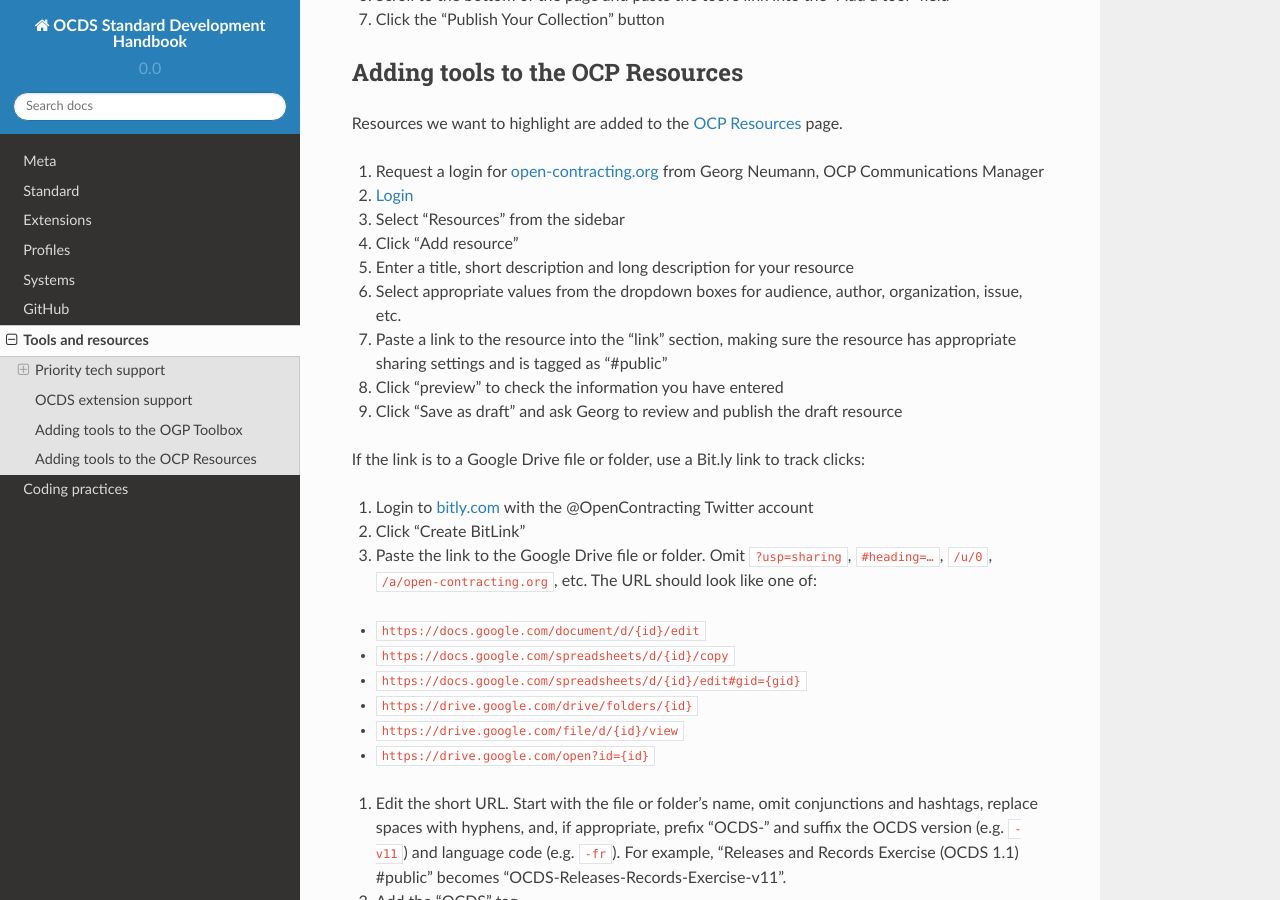
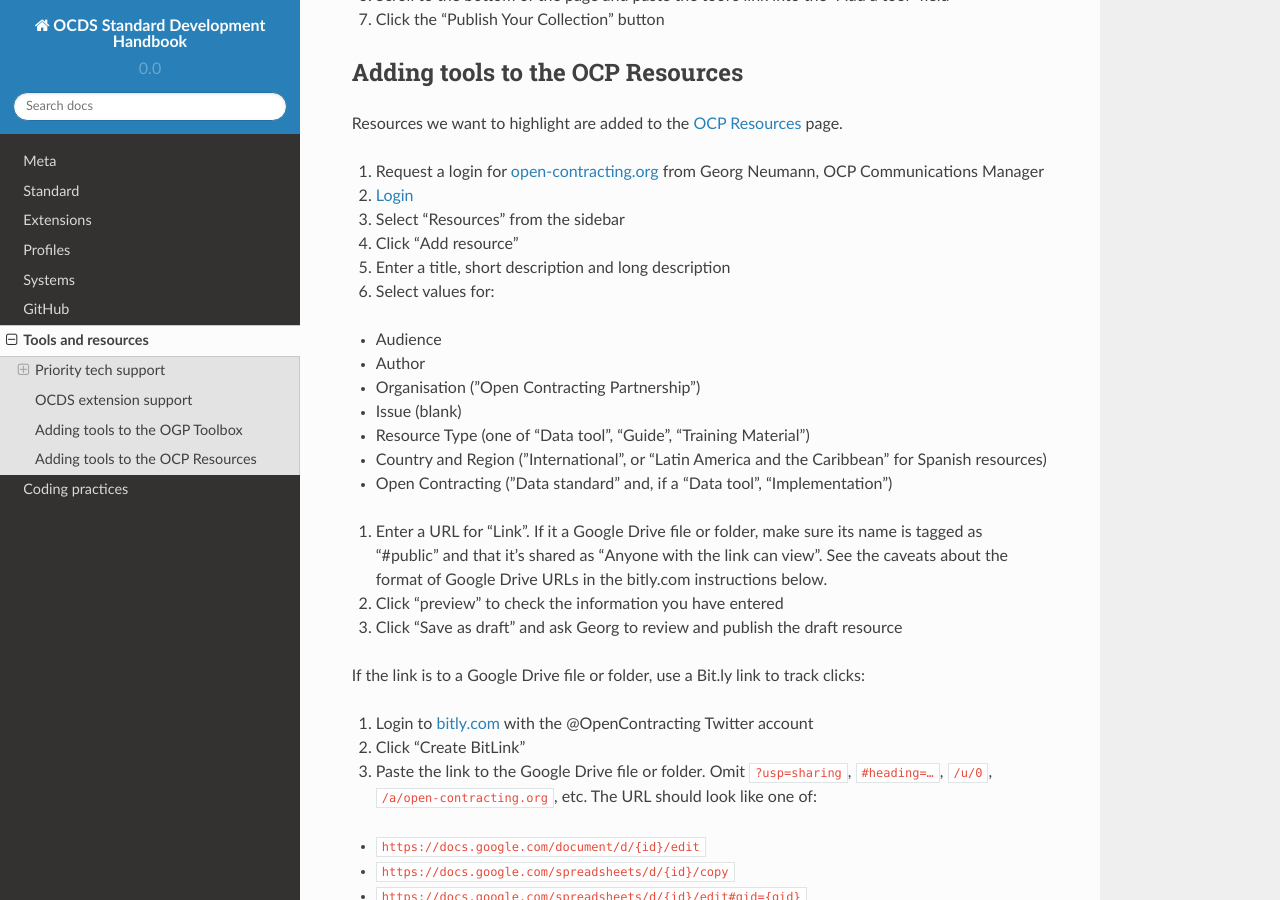
Before and after one commit to open-contracting/standard-development-handbook, a Sphinx documentation site: the page built from docs/tools/index.md, in a window 1280 px wide and 900 px high, scrolled down 2151 px. Built offline with Sphinx 7.4.7 and the Read the Docs theme 2.0.0, drawn with Linux system fonts in a browser that asks for light colours.

Commit message:
Add more detail to OCP Resources

```diff
--- a/docs/tools/index.md
+++ b/docs/tools/index.md
@@ -81,9 +81,16 @@ Resources we want to highlight are added to the [OCP Resources](https://www.open
 1. [Login](https://www.open-contracting.org/wp-admin/)
 1. Select "Resources" from the sidebar
 1. Click "Add resource"
-1. Enter a title, short description and long description for your resource
-1. Select appropriate values from the dropdown boxes for audience, author, organization, issue, etc.
-1. Paste a link to the resource into the "link" section, making sure the resource has appropriate sharing settings and is tagged as "#public"
+1. Enter a title, short description and long description
+1. Select values for:
+  * Audience
+  * Author
+  * Organisation ("Open Contracting Partnership")
+  * Issue (blank)
+  * Resource Type (one of "Data tool", "Guide", "Training Material")
+  * Country and Region ("International", or "Latin America and the Caribbean" for Spanish resources)
+  * Open Contracting ("Data standard" and, if a "Data tool", "Implementation")
+1. Enter a URL for "Link". If it a Google Drive file or folder, make sure its name is tagged as "#public" and that it's shared as "Anyone with the link can view". See the caveats about the format of Google Drive URLs in the bitly.com instructions below.
 1. Click "preview" to check the information you have entered
 1. Click "Save as draft" and ask Georg to review and publish the draft resource
 
```
